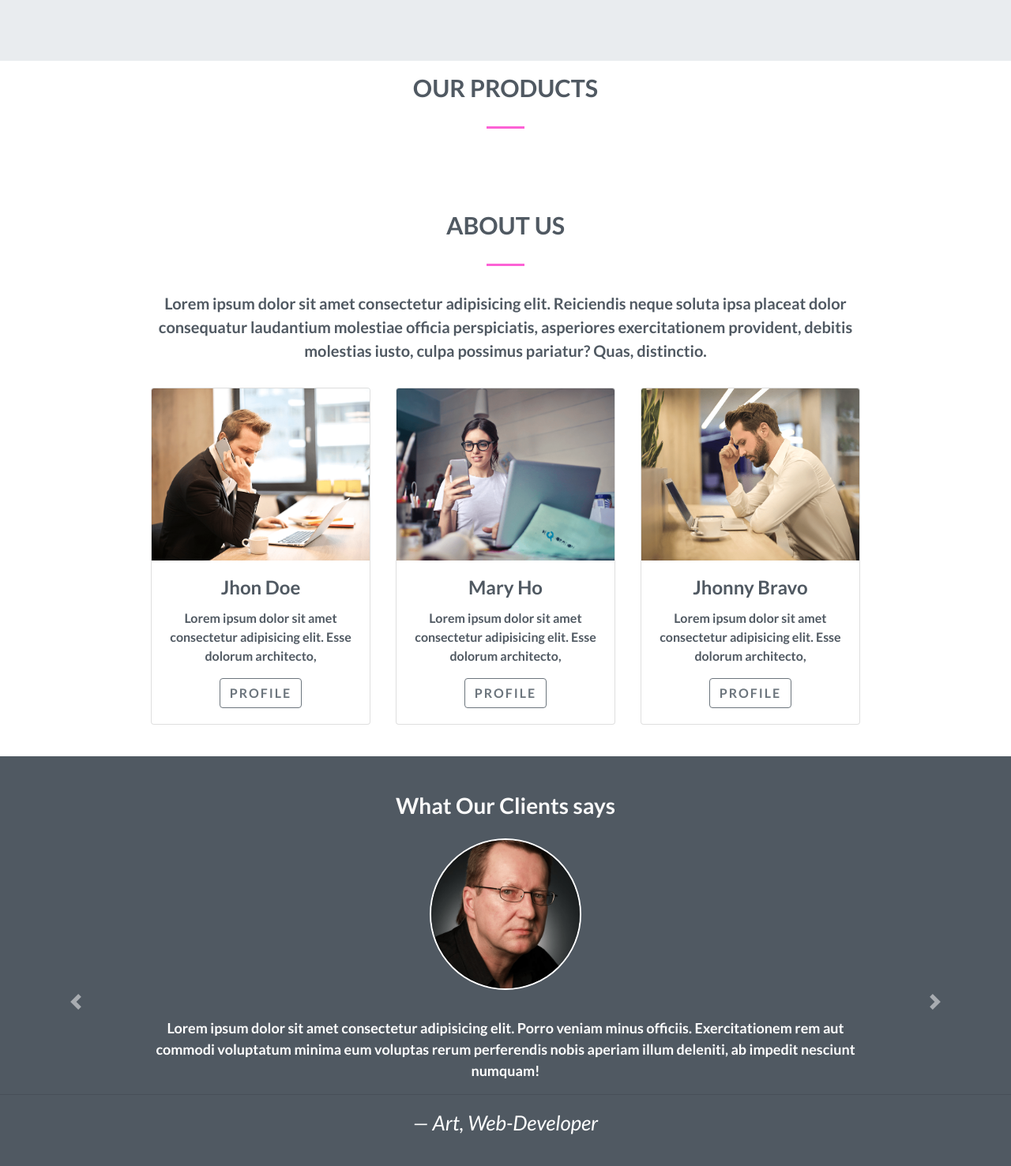
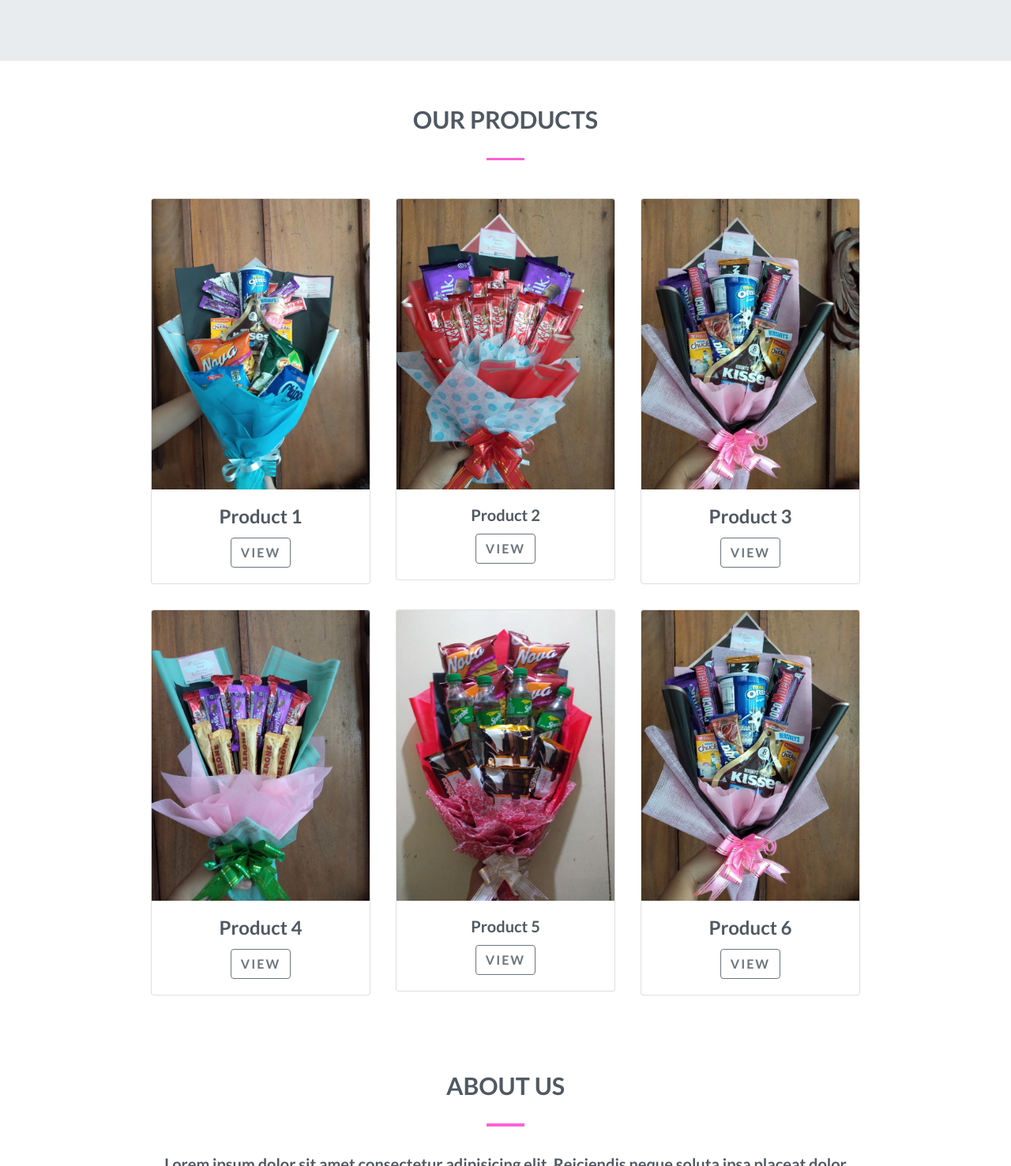
Before and after one commit to dev-artlouise/Sophias-Food-Bouquet, a plain HTML site: page index.html in a window 1280 px wide. Shown: the part 1282-2759 px from the top of the page at 79% size. Drawn offline with nearby package versions, Linux system fonts and the light colour scheme.

Commit message:
UI completed

```diff
--- a/index.html
+++ b/index.html
@@ -73,7 +73,7 @@
 			<h1>Welcome to </h1>
 			<h1>Sophia's Bouquet</h1>
 			<h3>Sana all no more</h3>
-			<a class="btn btn-outline-light btn-lg" href="#">Order Now</a>
+			<a class="btn btn-outline-light btn-lg" href="https://www.facebook.com/FoodBouquetGift">Order Now</a>
 		</div>
 		<!--Landing Page-->
 	</div>
@@ -130,21 +130,114 @@
 
 	<!--PRODUCTS SECTION-->
 	<div id="products" class="offset">
-		<div class="fixed-background">
+		<div class="narrow text-center">
+			<div class="container-fluid padding">
+				<h3 class="heading">Our Products</h3>
+				<div class="heading-underline"></div>
+			</div>
 
-			<div class="row dark text-center">
-				<div class="col-12">
-					<h3 class="heading">Our Products</h3>
-					<div class="heading-underline"></div>
+			<div class="container-fluid padding">
+				<div class="row">
+					<!-- product cards -->
+					<div class="col-xs-12 col-sm-12 col-md-4">
+						<div class="card">
+							<a href="#">
+								<img class="card-img-top" src="resources/img/Products/product1.jpg" alt="products">
+							</a>
+
+							<div class="card-body">
+								<h4 class="card-title">
+									Product 1
+								</h4>
+
+								<a href="#" class="btn btn-outline-secondary">View</a>
+							</div>
+						</div>
+					</div>
+
+					<div class="col-xs-12 col-sm-12 col-md-4">
+						<div class="card">
+							<a href="#">
+								<img class="card-img-top" src="resources/img/Products/product2.jpg" alt="products">
+							</a>
+
+							<div class="card-body">
+								<h5 class="card-title">
+									Product 2
+								</h5>
+								<a href="#" class="btn btn-outline-secondary">View</a>
+							</div>
+						</div>
+					</div>
+
+					<div class="col-xs-12 col-sm-12 col-md-4">
+						<div class="card">
+							<a href="#">
+								<img class="card-img-top" src="resources/img/Products/product3.jpg" alt="products">
+							</a>
+
+							<div class="card-body">
+								<h4 class="card-title">
+									Product 3
+								</h4>
+								<a href="#" class="btn btn-outline-secondary">View</a>
+							</div>
+						</div>
+					</div>
+
+					<div class="col-xs-12 col-sm-12 col-md-4">
+						<div class="card">
+							<a href="#">
+								<img class="card-img-top" src="resources/img/Products/product4.jpg" alt="products">
+							</a>
+
+							<div class="card-body">
+								<h4 class="card-title">
+									Product 4
+								</h4>
+
+								<a href="#" class="btn btn-outline-secondary">View</a>
+							</div>
+						</div>
+					</div>
+
+					<div class="col-xs-12 col-sm-12 col-md-4">
+						<div class="card">
+							<a href="#">
+								<img class="card-img-top" src="resources/img/Products/product5.jpg" alt="products">
+							</a>
+
+							<div class="card-body">
+								<h5 class="card-title">
+									Product 5
+								</h5>
+								<a href="#" class="btn btn-outline-secondary">View</a>
+							</div>
+						</div>
+					</div>
+
+					<div class="col-xs-12 col-sm-12 col-md-4">
+						<div class="card">
+							<a href="#">
+								<img class="card-img-top" src="resources/img/Products/product6.jpg" alt="products">
+							</a>
+
+							<div class="card-body">
+								<h4 class="card-title">
+									Product 6
+								</h4>
+								<a href="#" class="btn btn-outline-secondary">View</a>
+							</div>
+						</div>
+					</div>
+
+					<!-- product cards -->
 				</div>
 			</div>
 
-			<div class="fixed-wrap">
-				<div class="fixed">
-				</div>
-			</div>
 
 		</div>
+
 	</div>
 	<!--PRODUCTS SECTION-->
 
```
